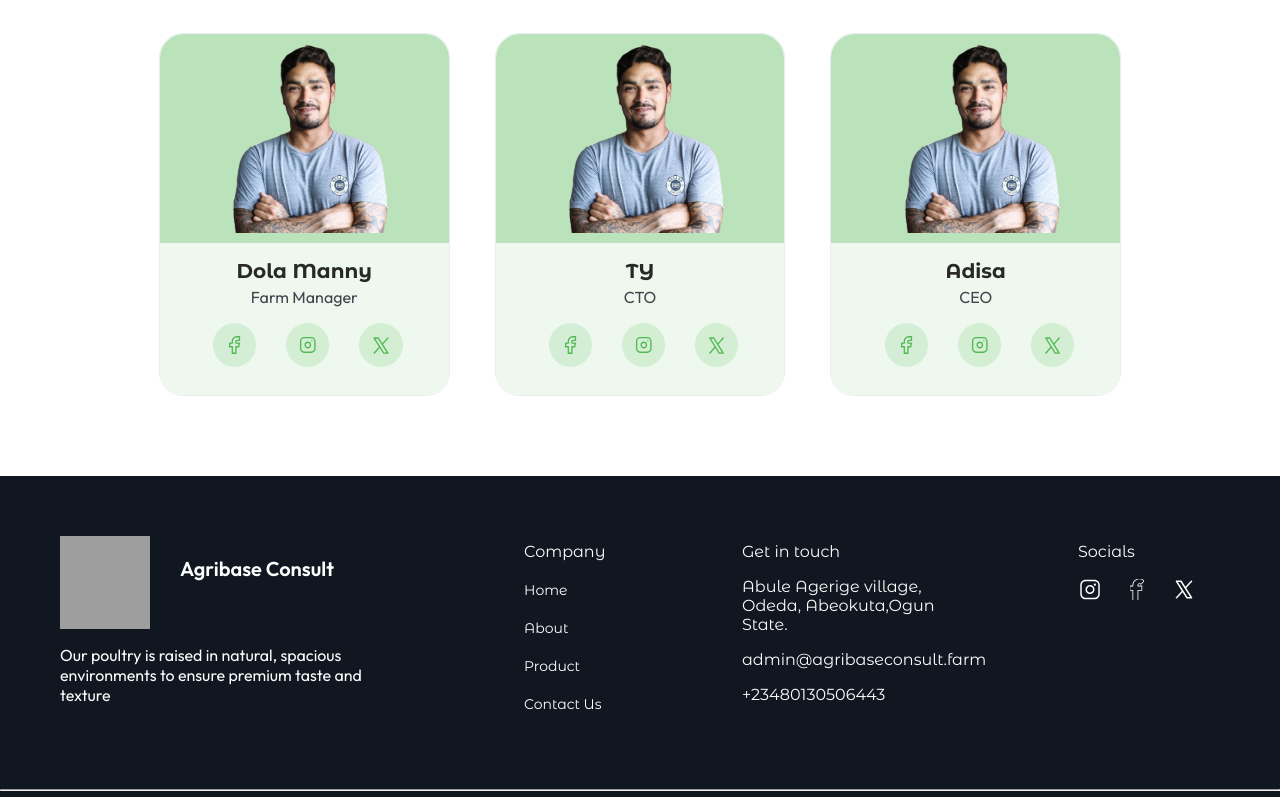
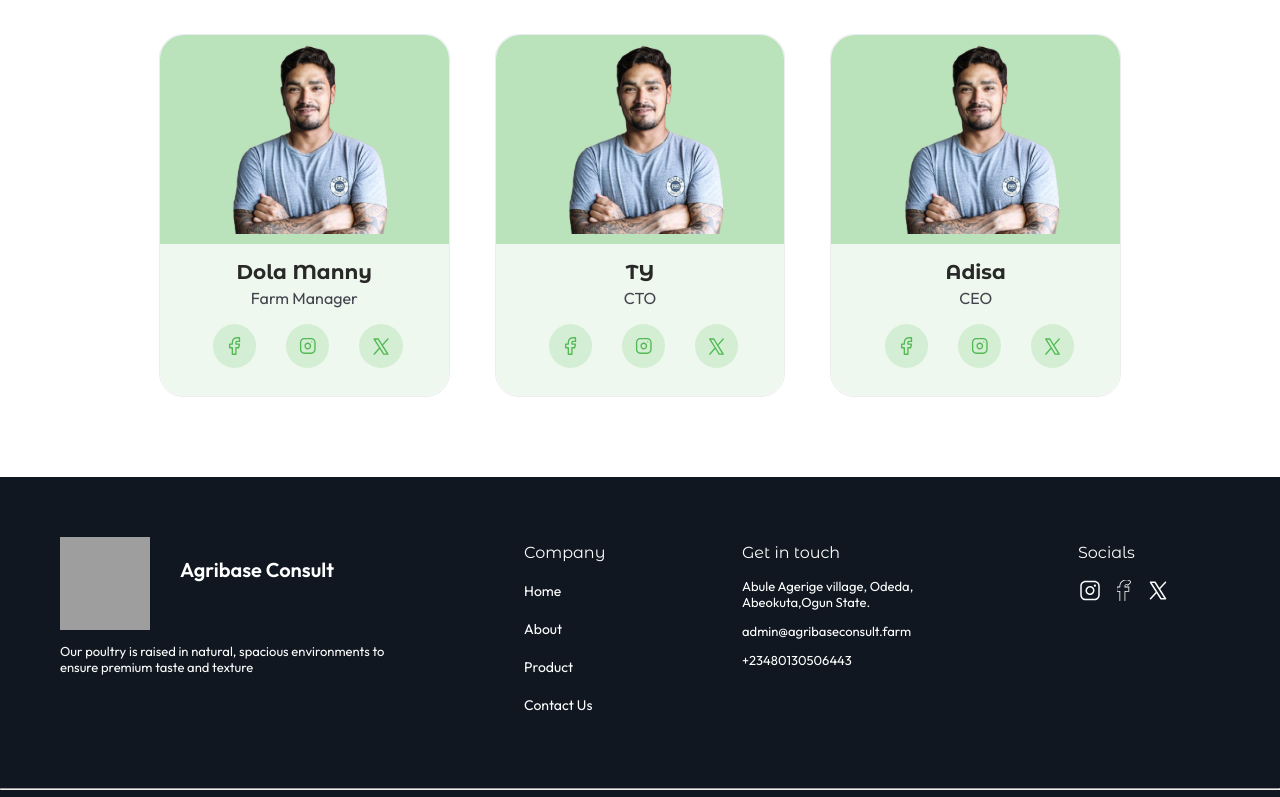
Before and after one commit to TEE2DWHY/agribaseconsult, a React (Vite) app: page /about in a window 1280 px wide. Shown: the part 2000-2797 px from the top of the page. Built offline with nearby package versions, Linux system fonts and the light colour scheme; grey boxes are pictures that could not be loaded.

Commit message:
added finishing fonts and color to the footer

```diff
--- a/src/Reusable/Footer/Footer.tsx
+++ b/src/Reusable/Footer/Footer.tsx
@@ -42,7 +42,7 @@ const Footer = () => {
 
           {/* ROW 2 */}
           <div className={styles.footer_row2}>
-            <p>Company</p>
+            <p className={styles.footer_row2_p1}>Company</p>
             <div className={styles.footer_ul}>
             <ul>
               {routes.map((route) => (
@@ -58,11 +58,14 @@ const Footer = () => {
       </ul>
             </div>
           </div>
+
           <div className={styles.footer_row3}>
-            <p>Get in touch</p>
+            <p className={styles.footer_row3p}>Get in touch</p>
+            <div className={styles.footer_rowppp}>
             <p>Abule Agerige village, Odeda, Abeokuta,Ogun State.</p>
             <p>admin@agribaseconsult.farm</p>
             <p>+23480130506443</p>
+            </div>
           </div>
 
           {/* Footer Row 3 */}
--- a/src/Reusable/Footer/footer.module.scss
+++ b/src/Reusable/Footer/footer.module.scss
@@ -15,6 +15,7 @@ $basewhitebg: linear-gradient(180deg, #F6F6F6 0%, #D9D9D9 100%);
 
 // font variables
 $footerfontp: Outfit;
+$footerfonth: Montserrat Alternates;
 
 
 .footer_head{
@@ -30,7 +31,7 @@ $footerfontp: Outfit;
 
   @include mobile {
       display: block;
-      padding: 20px;
+      padding: 0 20px;
   }
 }
 
@@ -42,12 +43,15 @@ $footerfontp: Outfit;
   padding: 10px;
   @include mobile {
     width: 100%;
+    margin-top: 20px;
 }
 }
+
 
 .rowx{
   display: flex;
   width: 307px;
+  font-family: $footerfontp;
 }
 
 .footer_logo{
@@ -70,19 +74,12 @@ $footerfontp: Outfit;
 .footer_p2{
   color: $basewhite;
   font-family: $footerfontp;
-  font-size: 16px;
+  font-size: 13px;
   font-style: normal;
   font-weight: 400;
   line-height: normal;
 
 }
-
-// .footer_space{
-//   width: 11%;
-//   @include mobile {
-//     display: none;
-// }
-// }
 
 // footer row 2
 .footer_row2{
@@ -90,7 +87,12 @@ $footerfontp: Outfit;
 
   @include mobile {
     width: 100%;
+    margin-top: 20px;
 }
+}
+
+.footer_row2_p1{
+  font-family: $footerfonth;
 }
 
 .footer_ul{
@@ -102,6 +104,7 @@ ul {
 
   li {
     margin-left: -40px;
+    font-family: $footerfontp;
     margin-top: 20px;
     color: #fff;
     font-size: 14px;
@@ -114,13 +117,33 @@ ul {
   width: 20%;
   @include mobile {
     width: 100%;
+    margin-top: 20px;
 }
 }
 
+.footer_row3p{
+  font-family: $footerfonth;
+}
+
+
+.footer_rowppp{
+  font-family: $footerfontp;
+  color: $basew;
+  font-size: 13px;
+  font-style: normal;
+  font-weight: 400;
+  line-height: normal;
+}
+
+.footer_rowppp p:nth-child(2){
+  margin: 12px 0;
+}
+
 .footer_row4{
-  width: 10%;
+  // width: 20%;
   @include mobile {
     width: 100%;
+    margin-top: 20px;
 }
 }
 
```
